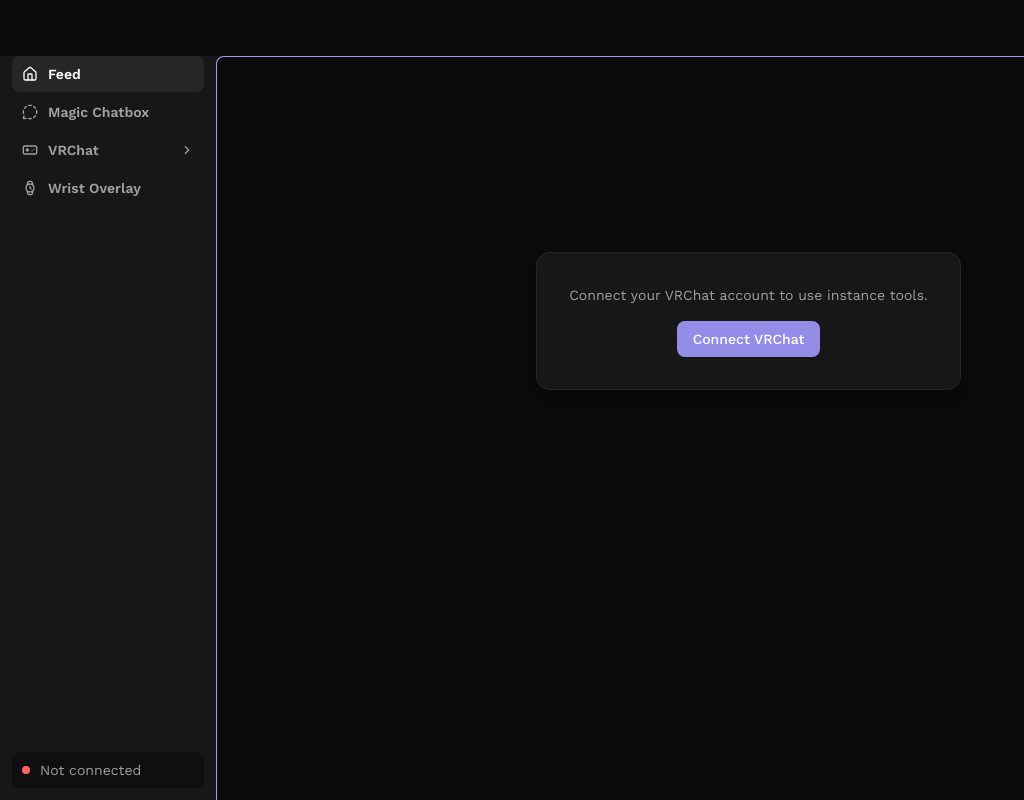
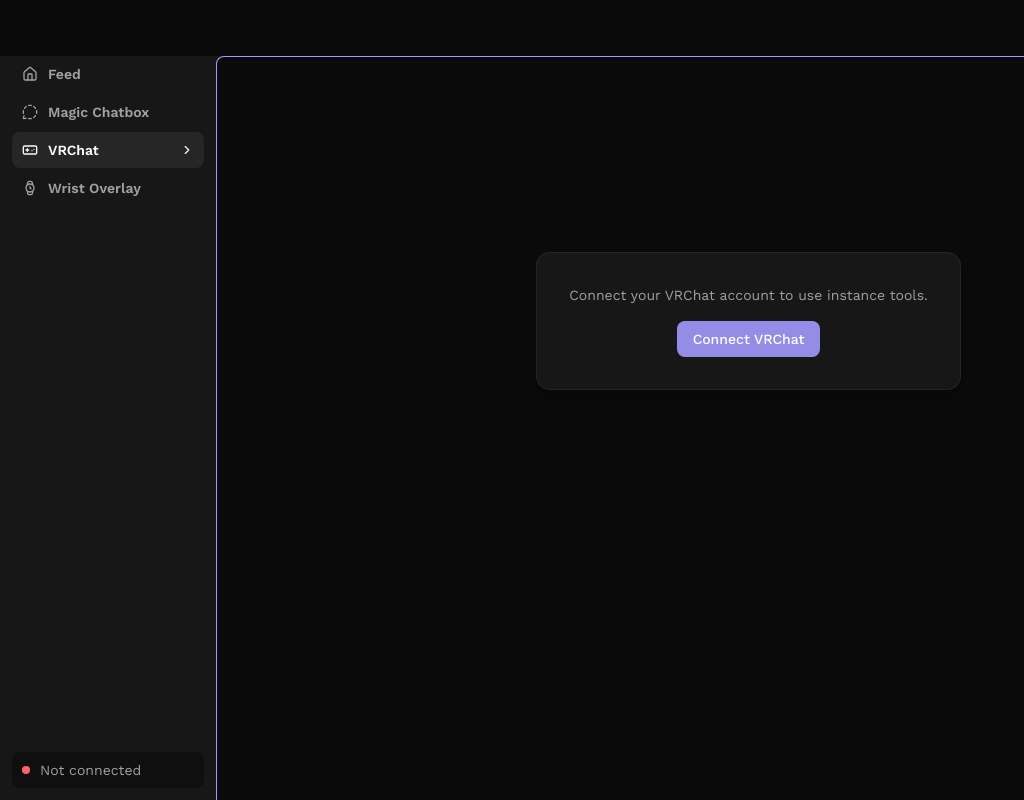
Before and after one commit to VirtualToolkit/web, a Next.js app: page /dashboard/vrchat/instance in a window 1280 px wide. Shown: the whole page, without its empty margins (0-1024 px from the left). Built offline with nearby package versions, Linux system fonts and the light colour scheme; no server answers.

Commit message:
fix: update sidebar active based on pathname

```diff
--- a/src/components/Sidebar.tsx
+++ b/src/components/Sidebar.tsx
@@ -1,6 +1,7 @@
 "use client";
 
 import { useState } from "react";
+import { usePathname } from "next/navigation";
 import { cn } from "@/lib/utils";
 import {
   ChevronRight,
@@ -21,23 +22,51 @@
 }
 
 export default function Sidebar({ collapsed, onToggle }: SidebarProps) {
+  const pathname = usePathname();
+
   return (
     <aside
       className="bg-card fixed top-14 bottom-0 left-0 z-40 flex flex-col overflow-hidden transition-[width] duration-300 ease-in-out"
       style={{ width: collapsed ? "3.5rem" : "13.5rem" }}
     >
       <nav className="flex-1 space-y-0.5 overflow-y-auto px-3">
-        <SidebarButton label="Feed" icon={Home} link="/dashboard" active />
+        <SidebarButton
+          label="Feed"
+          icon={Home}
+          link="/dashboard"
+          active={pathname === "/dashboard"}
+        />
         <SidebarButton
           label="Magic Chatbox"
           icon={MessageCircleDashed}
           link="/dashboard/magic-chatbox"
+          active={pathname === "/dashboard/magic-chatbox"}
         />
-        <SidebarGroup label="VRChat" icon={Gamepad} collapsed={collapsed}>
-          <SidebarButton label="Instance" icon={HardDrive} link="/dashboard/vrchat/instance" />
-          <SidebarButton label="Social" icon={BookUser} link="/dashboard/vrchat/social" />
+        <SidebarGroup
+          label="VRChat"
+          icon={Gamepad}
+          collapsed={collapsed}
+          active={pathname.startsWith("/dashboard/vrchat")}
+        >
+          <SidebarButton
+            label="Instance"
+            icon={HardDrive}
+            link="/dashboard/vrchat/instance"
+            active={pathname === "/dashboard/vrchat/instance"}
+          />
+          <SidebarButton
+            label="Social"
+            icon={BookUser}
+            link="/dashboard/vrchat/social"
+            active={pathname === "/dashboard/vrchat/social"}
+          />
         </SidebarGroup>
-        <SidebarButton label="Wrist Overlay" icon={Watch} link="/dashboard" />
+        <SidebarButton
+          label="Wrist Overlay"
+          icon={Watch}
+          link="/dashboard/wrist-overlay"
+          active={pathname === "/dashboard/wrist-overlay"}
+        />
       </nav>
 
       <div className="bg-background/60 mx-3 mb-3 flex shrink-0 items-center gap-2.5 rounded-md px-2.5 py-2">
@@ -81,11 +110,13 @@
   label,
   icon: Icon,
   collapsed,
+  active,
   children,
 }: {
   label: string;
   icon: LucideIcon;
   collapsed: boolean;
+  active?: boolean;
   children: React.ReactNode;
 }) {
   const [open, setOpen] = useState(false);
@@ -94,7 +125,12 @@
     <div>
       <button
         onClick={() => setOpen((o) => !o)}
-        className="text-muted-foreground hover:bg-accent/50 hover:text-foreground flex w-full items-center gap-2.5 rounded-md px-2.5 py-2 text-sm font-semibold transition-colors"
+        className={cn(
+          "flex w-full items-center gap-2.5 rounded-md px-2.5 py-2 text-sm font-semibold transition-colors",
+          active
+            ? "bg-muted text-foreground"
+            : "text-muted-foreground hover:bg-accent/50 hover:text-foreground",
+        )}
       >
         <Icon className="size-4 shrink-0" />
         {!collapsed && (
```
